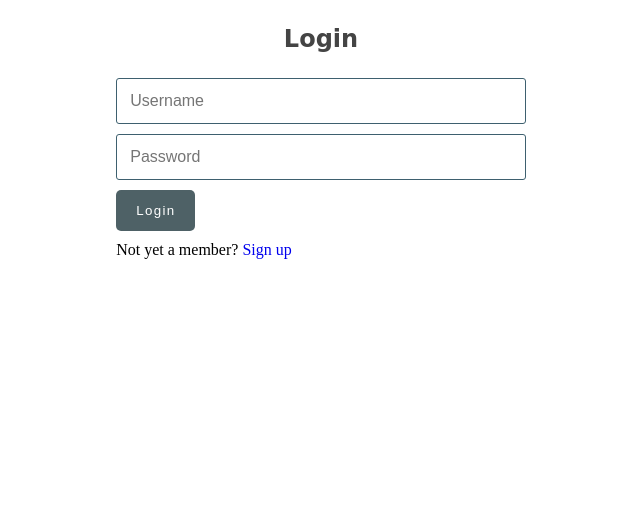
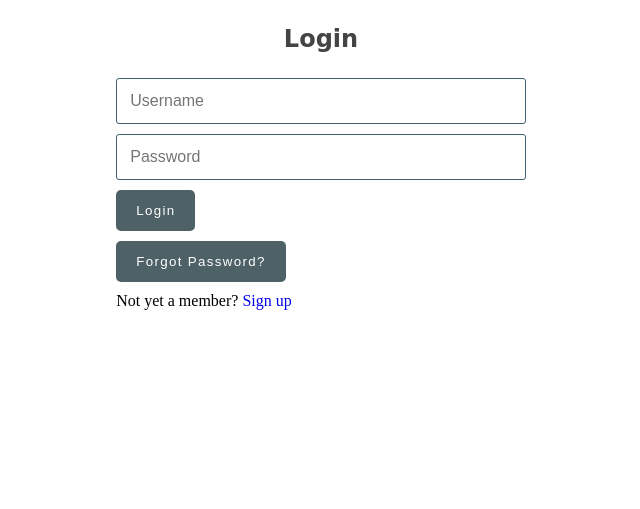
Before and after one commit to qozeemodeniran/wejapa_task_blogApp, a PHP site: page /qozeem/login.php in a window 1280 px wide. Shown: the part 62-571 px from the top of the page, without its empty margins (319-959 px from the left). Run offline with PHP 8.4, Linux system fonts and the light colour scheme; some web fonts are replaced.

Commit message:
started forgot password feature

```diff
--- a/includes/banner.php
+++ b/includes/banner.php
@@ -27,6 +27,7 @@
 				<input type="text" name="username" value="<?php echo $username; ?>" placeholder="Username">
 				<input type="password" name="password"  placeholder="Password">
 				<button class="btn" type="submit" name="login_btn">Sign in</button>
+				<button type="submit" class="btn" name="login_btn">Forgot Password?</button>
 			</form>
 		</div>
 	</div>
--- a/login.php
+++ b/login.php
@@ -17,6 +17,8 @@
 			<input type="text" name="username" value="<?php echo $username; ?>" value="" placeholder="Username">
 			<input type="password" name="password" placeholder="Password">
 			<button type="submit" class="btn" name="login_btn">Login</button>
+			<button type="submit" class="btn" name="login_btn">Forgot Password?</button>
+
 			<p>
 				Not yet a member? <a href="register.php">Sign up</a>
 			</p>
```
Also changed, not shown: static/images/00000PORTRAIT_00000_BURST20180712133156066.jpg (added).
